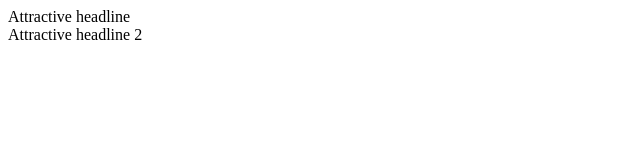
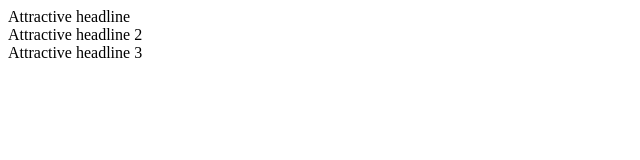
Before and after one commit to breeze1076/home-practice, a plain HTML site: page headline.html in a window 1280 px wide. Shown: the whole page, without its empty margins (0-640 px from the left). Drawn offline with Linux system fonts and the light colour scheme.

Commit message:
Another headline

```diff
--- a/headline.html
+++ b/headline.html
@@ -2,5 +2,6 @@
   <body>
     <div>Attractive headline</div>
     <div>Attractive headline 2</div>
+    <div>Attractive headline 3</div>
   </body>
 </html>
```
